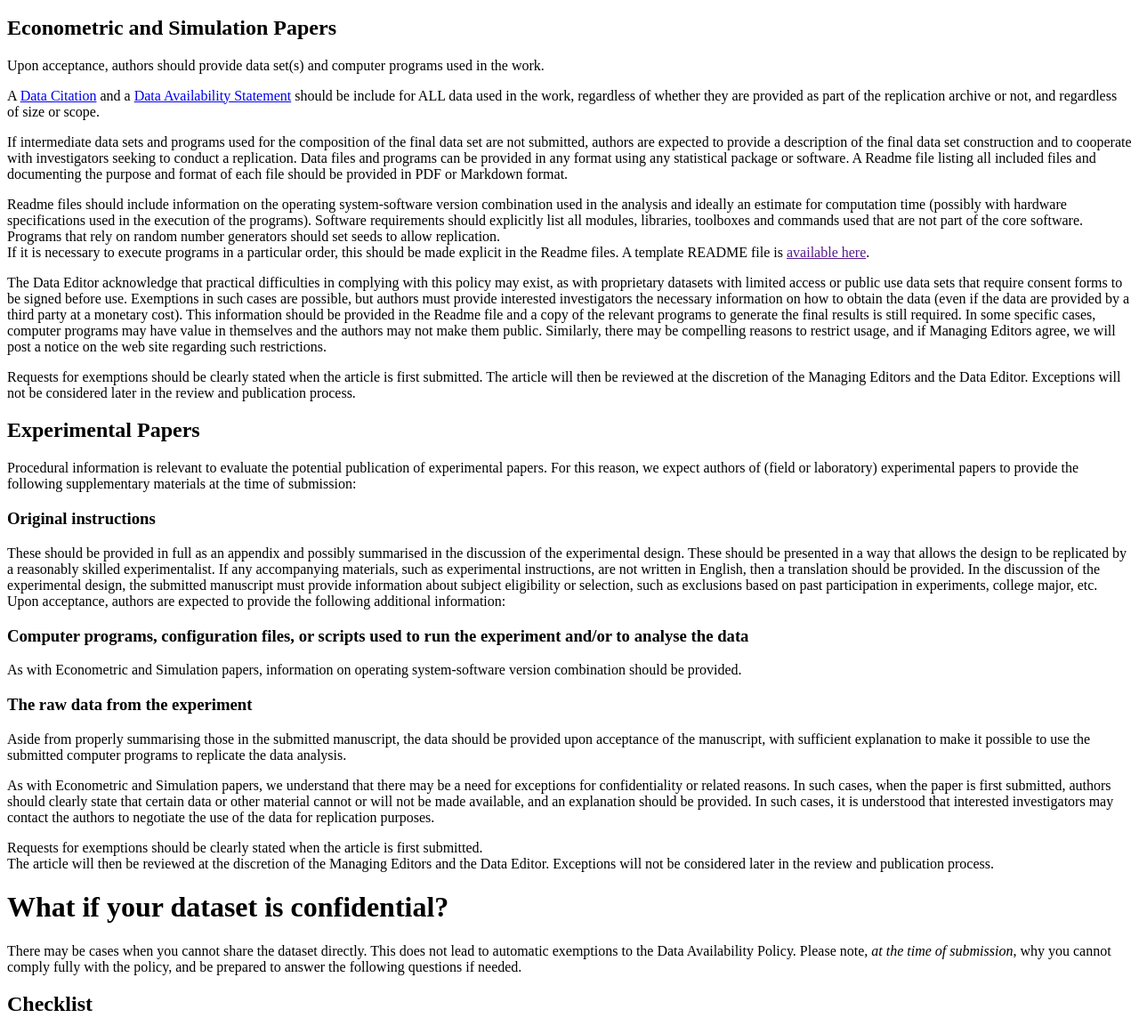
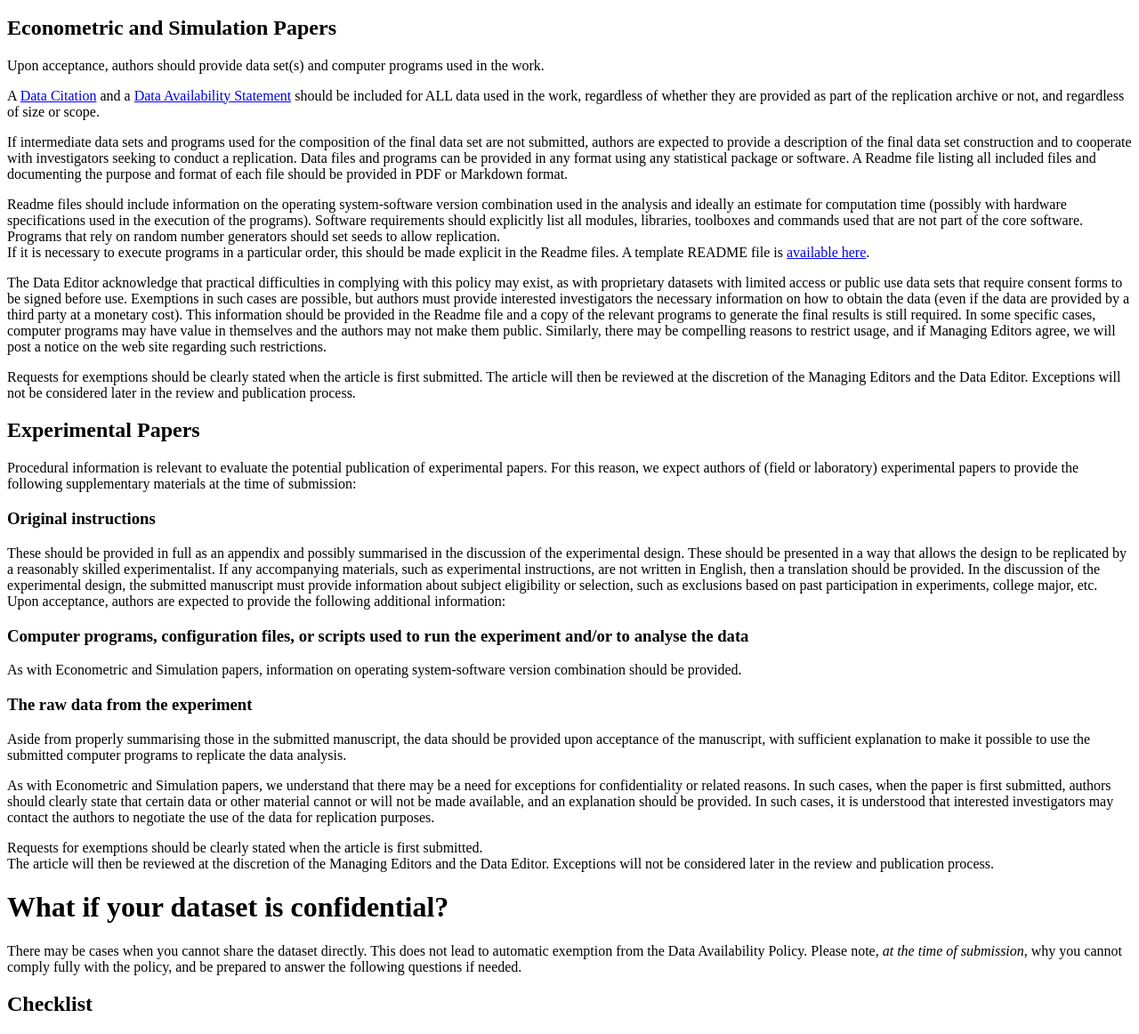
Before and after one commit to REStud/data-editor, a Jekyll site: the page built from before.md, in a window 1280 px wide. Shown: the part 416-1578 px from the top of the page at 89% size. Built offline with Jekyll 4.4.1, drawn with Linux system fonts in a browser that asks for light colours; nearby versions of some CDN libraries; library files that are not in the unit come from our copies.

```diff
--- a/before.md
+++ b/before.md
@@ -34,7 +34,7 @@ Questions regarding any aspect of this policy should be forwarded to the Data Ed
 
 Upon acceptance, authors should provide data set(s) and computer programs used in the work.
 
-A [Data Citation](https://social-science-data-editors.github.io/guidance/Data_citation_guidance.html) and a [Data Availability Statement](https://academic.oup.com/journals/pages/authors/preparing_your_manuscript/research-data-policy#data2) should be include for ALL data used in the work, regardless of whether they are provided as part of the replication archive or not, and regardless of size or scope.
+A [Data Citation](https://social-science-data-editors.github.io/guidance/Data_citation_guidance.html) and a [Data Availability Statement](https://academic.oup.com/journals/pages/authors/preparing_your_manuscript/research-data-policy#data2) should be included for ALL data used in the work, regardless of whether they are provided as part of the replication archive or not, and regardless of size or scope.
 
 If intermediate data sets and programs used for the composition of the final data set are not submitted, authors are expected to provide a description of the final data set construction and to cooperate with investigators seeking to conduct a replication.
 Data files and programs can be provided in any format using any statistical package or software.
@@ -44,7 +44,7 @@ Readme files should include information on the operating system-software version
 Software requirements should explicitly list all modules, libraries, toolboxes and commands used that are not part of the core software.
 Programs that rely on random number generators should set seeds to allow replication.
 If it is necessary to execute programs in a particular order, this should be made explicit in the Readme files.
-A template README file is [available here]().
+A template README file is [available here]({{ site.baseurl }}/template-README/).
 
 The Data Editor acknowledge that practical difficulties in complying with this policy may exist, as with proprietary datasets with limited access or public use data sets that require consent forms to be signed before use.
 Exemptions in such cases are possible, but authors must provide interested investigators the necessary information on how to obtain the data (even if the data are provided by a third party at a monetary cost).
@@ -80,7 +80,7 @@ The article will then be reviewed at the discretion of the Managing Editors and
 Exceptions will not be considered later in the review and publication process.
 
 # What if your dataset is confidential?
-There may be cases when you cannot share the dataset directly. This does not lead to automatic exemptions to the Data Availability Policy. Please note, *at the time of submission*, why you cannot comply fully with the policy, and be prepared to answer the following questions if needed.
+There may be cases when you cannot share the dataset directly. This does not lead to automatic exemption from the Data Availability Policy. Please note, *at the time of submission*, why you cannot comply fully with the policy, and be prepared to answer the following questions if needed.
 ## Checklist
 - Is the dataset citable? Please provide at least the following information.
     - Creator or publisher (can be an organization)
```
Also changed, not shown: after.md (+7 -7 lines).
